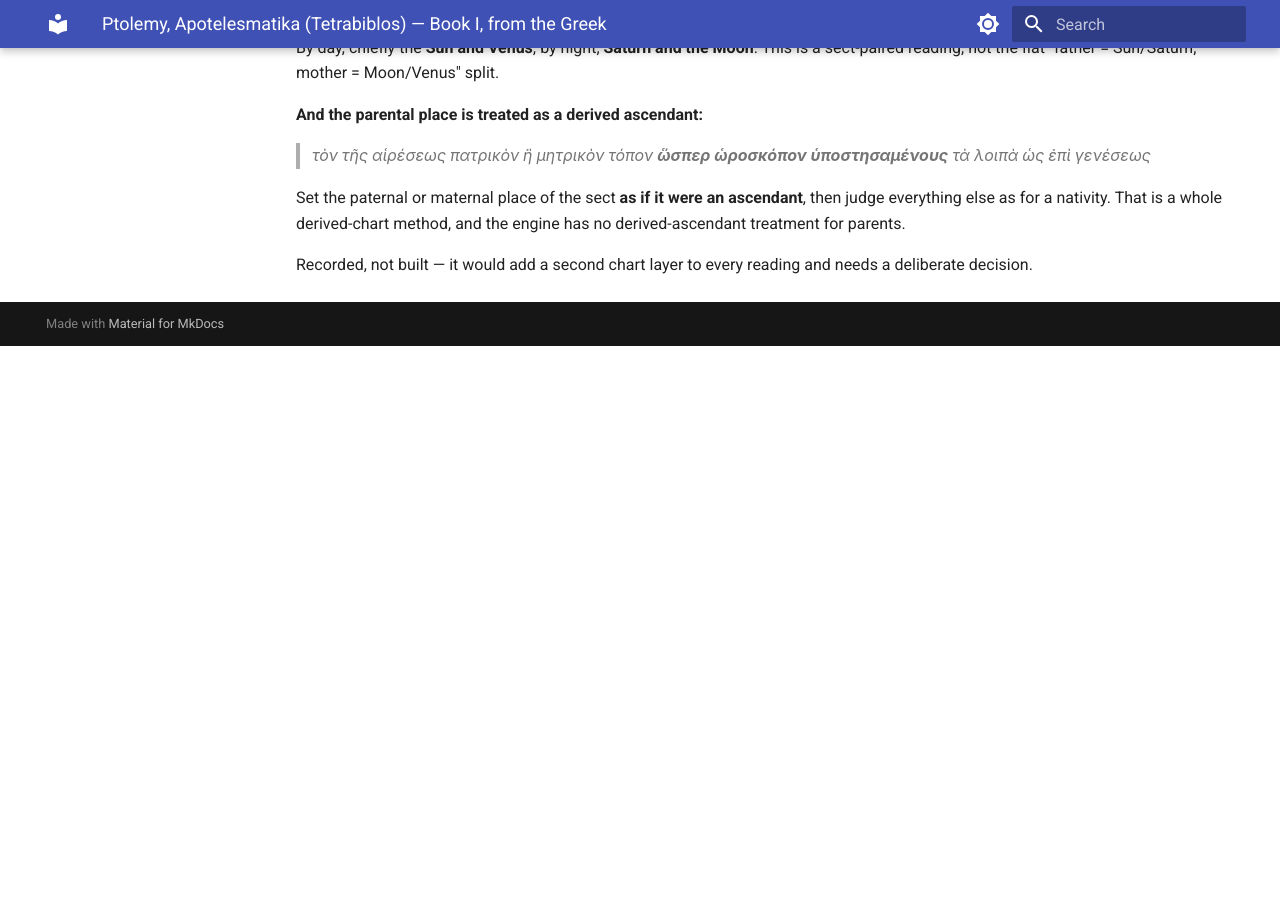
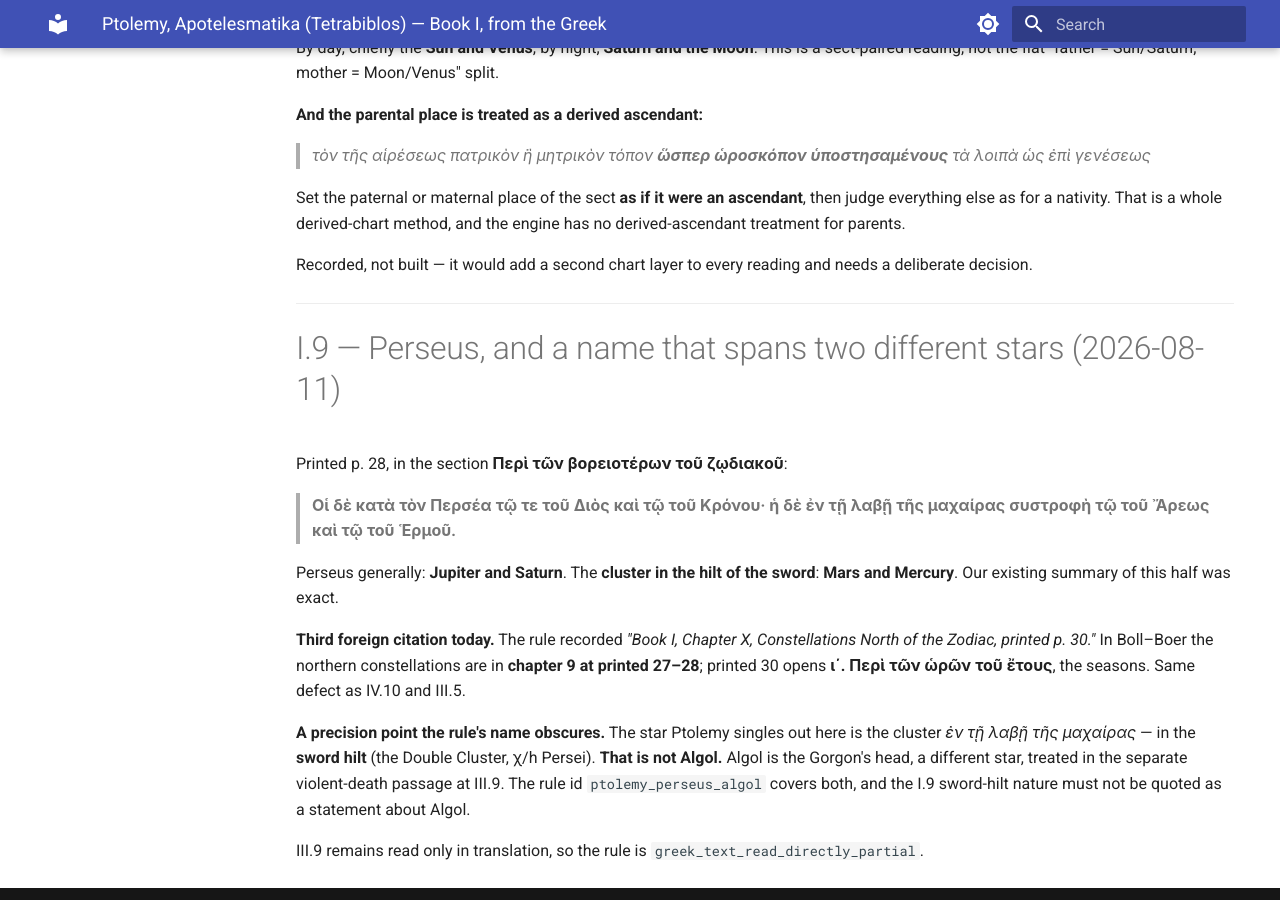
Before and after one commit to Bender1011001/traditional-astrology-engine, an MkDocs documentation site: the page built from docs/sources/ptolemy_greek_book1.md, in a window 1280 px wide and 900 px high, scrolled down 13406 px. Built offline with MkDocs 1.6.1 and Material for MkDocs 9.7.7, drawn with Linux system fonts in a browser that asks for light colours; before the commit the page ends 13752 px from its top, so only the background shows below that.

Commit message:
Ptolemy I.9 Perseus read; the rule's name spans two different stars
Read printed p. 28 in the Boll-Boer Greek:

  Hoi de kata ton Persea to te tou Dios kai to tou Kronou;
  he de en te labe tes machairas systrophe to tou Areos kai
  to tou Hermou.

Perseus generally Jupiter and Saturn; the cluster in the HILT OF THE
SWORD, Mars and Mercury. The engine's existing summary of this half was
exact - verification confirming existing work.

The finding is a conflation the rule id invites. The star Ptolemy
singles out at I.9 is the sword-hilt cluster, i.e. the Double Cluster.
That is NOT Algol. Algol is the Gorgon's head, a different star, and it
belongs to the separate violent-death passage at III.9. The rule id
ptolemy_perseus_algol spans both, so the publication limit now says
outright that the I.9 sword-hilt nature must not be quoted as a
statement about Algol.

Third foreign page citation found today. The rule recorded
"Book I, Chapter X, Constellations North of the Zodiac, printed p. 30".
In this edition the northern constellations are chapter 9 at printed
27-28, and printed 30 opens chapter 10 on the seasons of the year.
IV.10, III.5 and now I.9 all carried page ranges from another edition -
Robbins' Loeb pagination inside Teubner citations.

Status is greek_text_read_directly_partial, not clean: III.9, the
violent-death half this rule also rests on, is still translation-only.

28 of 35 rules verified. 1249 passed, 2 skipped. 3.10 gate clean.

Co-Authored-By: Claude Opus 5 <noreply@anthropic.com>

```diff
--- a/docs/sources/ptolemy_greek_book1.md
+++ b/docs/sources/ptolemy_greek_book1.md
@@ -353,3 +353,19 @@ By day, chiefly the **Sun and Venus**; by night, **Saturn and the Moon**. This i
 Set the paternal or maternal place of the sect **as if it were an ascendant**, then judge everything else as for a nativity. That is a whole derived-chart method, and the engine has no derived-ascendant treatment for parents.
 
 Recorded, not built — it would add a second chart layer to every reading and needs a deliberate decision.
+
+---
+
+# I.9 — Perseus, and a name that spans two different stars (2026-08-11)
+
+Printed p. 28, in the section **Περὶ τῶν βορειοτέρων τοῦ ζῳδιακοῦ**:
+
+> **Οἱ δὲ κατὰ τὸν Περσέα τῷ τε τοῦ Διὸς καὶ τῷ τοῦ Κρόνου· ἡ δὲ ἐν τῇ λαβῇ τῆς μαχαίρας συστροφὴ τῷ τοῦ Ἄρεως καὶ τῷ τοῦ Ἑρμοῦ.**
+
+Perseus generally: **Jupiter and Saturn**. The **cluster in the hilt of the sword**: **Mars and Mercury**. Our existing summary of this half was exact.
+
+**Third foreign citation today.** The rule recorded *"Book I, Chapter X, Constellations North of the Zodiac, printed p. 30."* In Boll–Boer the northern constellations are in **chapter 9 at printed 27–28**; printed 30 opens **ι΄. Περὶ τῶν ὡρῶν τοῦ ἔτους**, the seasons. Same defect as IV.10 and III.5.
+
+**A precision point the rule's name obscures.** The star Ptolemy singles out here is the cluster *ἐν τῇ λαβῇ τῆς μαχαίρας* — in the **sword hilt** (the Double Cluster, χ/h Persei). **That is not Algol.** Algol is the Gorgon's head, a different star, treated in the separate violent-death passage at III.9. The rule id `ptolemy_perseus_algol` covers both, and the I.9 sword-hilt nature must not be quoted as a statement about Algol.
+
+III.9 remains read only in translation, so the rule is `greek_text_read_directly_partial`.
```
Also changed, not shown: 1 other file.
